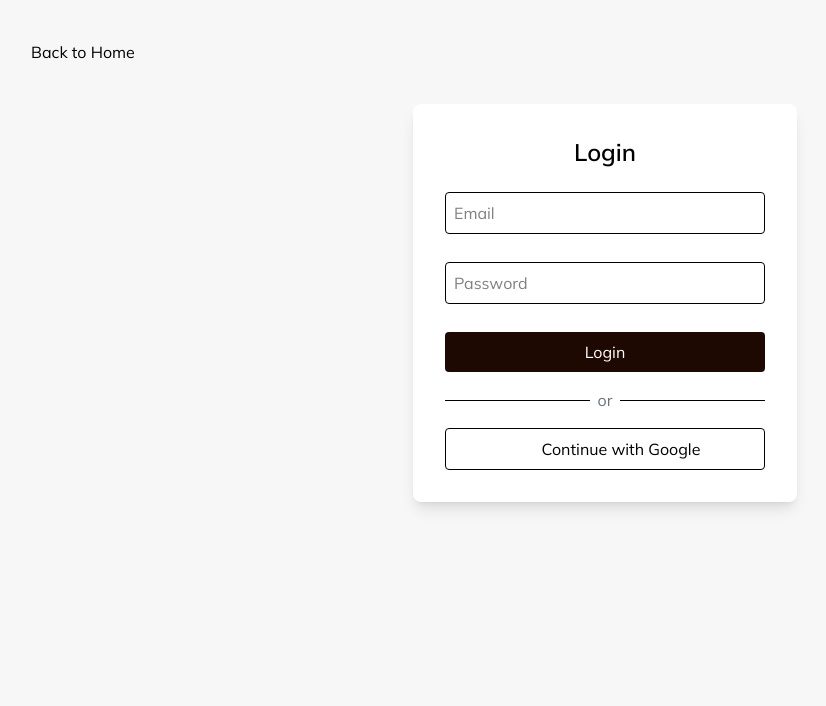
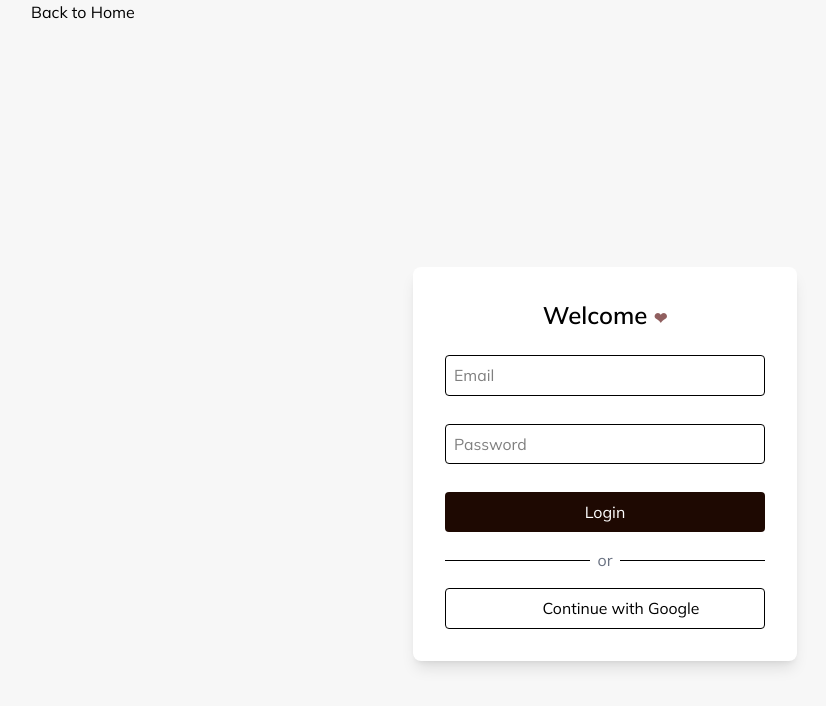
Before and after one commit to favour-emmanuel/minimalist-todo-app, a React (Vite) app: page /logIn in a window 1280 px wide. Shown: the top 706 px of the page, without its empty margins (35-861 px from the left). Built offline with nearby package versions, Linux system fonts and the light colour scheme; some icons are missing.

Commit message:
styles: modified fonts sizes for responsiveness, also added google auth function to handle login

```diff
--- a/src/components/Login.tsx
+++ b/src/components/Login.tsx
@@ -1,6 +1,10 @@
 import React, { useState } from "react";
 import { Icon } from "@iconify/react/dist/iconify.js";
-import { signInWithEmailAndPassword } from "firebase/auth";
+import {
+  GoogleAuthProvider,
+  signInWithEmailAndPassword,
+  signInWithPopup,
+} from "firebase/auth";
 import { Link, useNavigate } from "react-router-dom";
 import { auth } from "../firebase";
 import { toast } from "react-toastify";
@@ -25,29 +29,42 @@ const Login = () => {
     }
   };
 
+  const handleGoogleLogin = async () => {
+    const provider = new GoogleAuthProvider();
+    try {
+      await signInWithPopup(auth, provider);
+      toast.success("Sign in Successful");
+      navigate("/todo");
+    } catch (err) {
+      toast.error("Error signing in");
+    }
+  };
+
   return (
-    <div className="px-10">
+    <div className="lg:px-10 px-4">
       <Link
         to={"/"}
-        className="flex items-center gap-2 lg:py-10 py-12  text-black"
+        className="flex items-center gap-2 lg:py-10 pt-5 lg:pt-0 text-black"
       >
-        <Icon icon="mi:home" className="text-lg" />
+        <Icon icon="mi:home" className="lg:text-lg text-[15.8px]" />
         Back to Home
       </Link>
-      <div className="flex items-center justify-center min-[70vh]">
+      <div className="flex items-center justify-center lg:min-[70vh] h-screen">
         <div className="bg-white p-8 rounded-lg shadow-lg w-96">
-          <h2 className="text-2xl font-semibold text-center mb-6">Login</h2>
+          <h2 className="text-2xl font-semibold text-center mb-6">
+            Welcome <span className="text-base text-[#905f5f]">❤</span>
+          </h2>
           <form className="space-y-7" onSubmit={handleLogin}>
             <input
               type="email"
               placeholder="Email"
-              className="w-full p-2 border rounded outline-none"
+              className="w-full p-2 border rounded outline-none text-sm lg:text-[15.8px]"
               onChange={(e) => setEmail(e.target.value)}
             />
             <input
               type="password"
               placeholder="Password"
-              className="w-full p-2 border rounded outline-none"
+              className="w-full p-2 border rounded outline-none text-sm lg:text-[15.8px]"
               onChange={(e) => setPassword(e.target.value)}
             />
             <button
@@ -62,12 +79,16 @@ const Login = () => {
             <span className="mx-2 text-gray-500">or</span>
             <div className="flex-grow border-t"></div>
           </div>
-          <div className="w-full flex items-center gap-3 justify-center border py-2 rounded">
+          <button
+            type="button"
+            onClick={handleGoogleLogin}
+            className="w-full cursor-pointer flex items-center gap-3 justify-center border py-2 rounded"
+          >
             <span className="text-xl">
               <Icon icon="flat-color-icons:google" />
             </span>
-            <p> Continue with Google</p>
-          </div>
+            <p className="text-sm lg:text-[15.8px]"> Continue with Google</p>
+          </button>
         </div>
       </div>
     </div>
--- a/src/components/SignIn.tsx
+++ b/src/components/SignIn.tsx
@@ -16,6 +16,7 @@ const SignIn = () => {
 
   const navigate = useNavigate();
 
+  // Function to handle signing In
   const handleSignUp = async (e: React.FormEvent) => {
     e.preventDefault();
     try {
@@ -28,6 +29,7 @@ const SignIn = () => {
     }
   };
 
+  // function for handling google auth
   const handleGoogleSignin = async () => {
     const provider = new GoogleAuthProvider();
     try {
@@ -40,36 +42,36 @@ const SignIn = () => {
   };
 
   return (
-    <div className=" px-10">
+    <div className="lg:px-10 px-4 lg:py-0 py-5">
       <Link
         to={"/"}
-        className="flex items-center gap-2 lg:py-10 py-12  text-black"
+        className="flex items-center gap-2 lg:py-10 py-8  text-black"
       >
-        <Icon icon="mi:home" className="text-lg" />
+        <Icon icon="mi:home" className="lg:text-lg text-[15.8px]" />
         Back to Home
       </Link>
-      <div className="flex items-center justify-center h-[70vh]">
+      <div className="flex items-center justify-center lg:h-[70vh] h-screen">
         <div className="bg-[#f9f9f9ea] p-8 rounded-xl shadow-lg w-[24rem]">
-          <h2 className="text-2xl font-semibold text-center text-[#1d0800fd] mb-6">
-            Welcome ❤
+          <h2 className="text-2xl font-bold text-center text-[#1d0800fd] mb-6">
+            Sign in <span className="text-base">👋</span>
           </h2>
           <form className="space-y-6" onSubmit={handleSignUp}>
             <input
               type="text"
-              placeholder="Name"
-              className="w-full p-2 border rounded outline-none"
+              placeholder="Enter your name.."
+              className="w-full p-2 border rounded outline-none text-sm lg:text-[15.8px]"
               onChange={(e) => setName(e.target.value)}
             />
             <input
               type="email"
-              placeholder="Email"
-              className="w-full p-2 border rounded outline-none"
+              placeholder="Example@gmail.com"
+              className="w-full p-2 border rounded outline-none text-sm lg:text-[15.8px]"
               onChange={(e) => setEmail(e.target.value)}
             />
             <input
               type="password"
-              placeholder="Password"
-              className="w-full p-2 border rounded outline-none"
+              placeholder="Enter your password"
+              className="w-full p-2 border rounded outline-none text-sm lg:text-[15.8px]"
               onChange={(e) => setPassword(e.target.value)}
             />
             <button
@@ -93,12 +95,15 @@ const SignIn = () => {
               {" "}
               <Icon icon="flat-color-icons:google" />
             </span>{" "}
-            <p>Sign in with Google</p>
+            <p className="lg:text-[15.8px] text-sm">Sign in with Google</p>
           </button>
 
           <div className="flex items-center gap-2 justify-center mt-3">
             <p className="text-sm text-gray-500">Already have an account ?</p>
-            <Link to={"/login"} className="text-[#1d0800fd]">
+            <Link
+              to={"/login"}
+              className="text-[#1d0800fd] lg:text-[15.8px] text-sm"
+            >
               Login
             </Link>
           </div>
```
